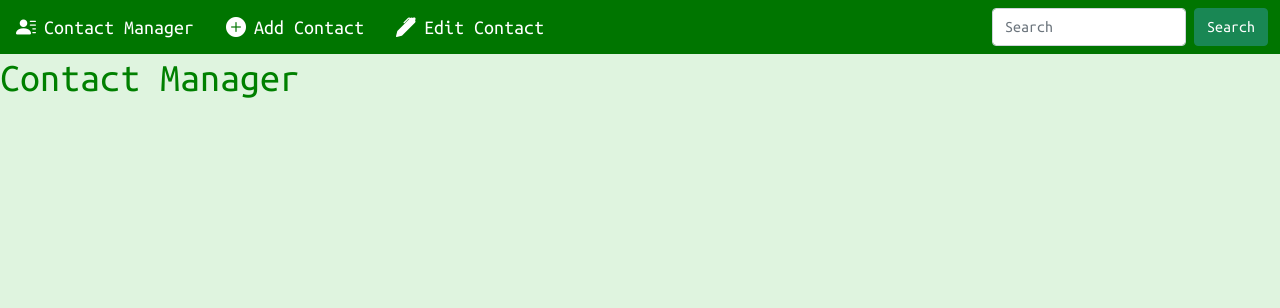
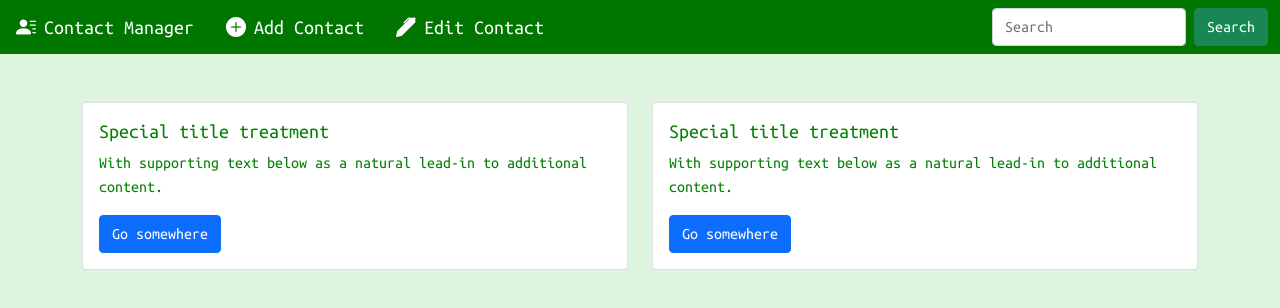
Before and after one commit to charuzain/contact-manager, a Vue app: page /contacts in a window 1280 px wide. Shown: the top 308 px of the page. Built offline with nearby package versions, Linux system fonts and the light colour scheme.

Commit message:
Add contact layout

```diff
--- a/src/views/ContactManager.vue
+++ b/src/views/ContactManager.vue
@@ -1,7 +1,28 @@
 <template>
-  <div>
-  <h1> Contact Manager </h1>
-  </div>
+ <div class="container mt-5">
+  <div class="row">
+    <div class="col-6">
+     <div class="card">
+      <div class="card-body">
+        <h5 class="card-title">Special title treatment</h5>
+        <p class="card-text">With supporting
+         text below as a natural lead-in to additional content.</p>
+        <a href="#" class="btn btn-primary">Go somewhere</a>
+      </div>
+    </div>
+    </div>
+    <div class="col-6">
+    <div class="card">
+      <div class="card-body">
+        <h5 class="card-title">Special title treatment</h5>
+        <p class="card-text">With supporting
+        text below as a natural lead-in to additional content.</p>
+        <a href="#" class="btn btn-primary">Go somewhere</a>
+      </div>
+    </div>
+    </div>
+    </div>
+    </div>
 </template>
 
 <script>
```
